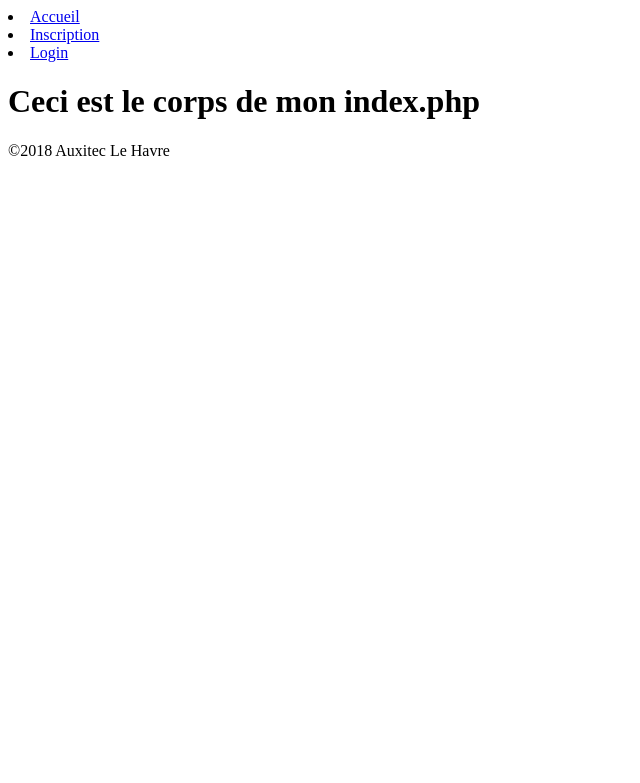
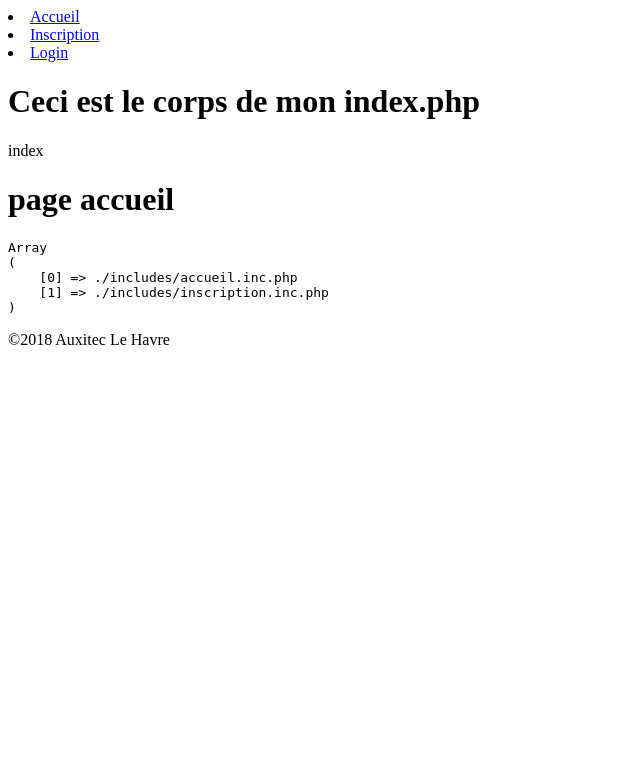
Before and after one commit to lemorvanmuriel/Auxitec, a PHP site: page /index.php?page=index in a window 1280 px wide. Shown: the top 783 px of the page, without its empty margins (0-640 px from the left). Run offline with PHP 8.4, Linux system fonts and the light colour scheme.

Commit message:
includes

```diff
--- /dev/null
+++ b/includes/accueil.inc.php
@@ -0,0 +1 @@
+<h1>page  accueil</h1>
--- /dev/null
+++ b/includes/inscription.inc.php
@@ -0,0 +1 @@
+<h1>page inscription</h1>
--- a/index.php
+++ b/index.php
@@ -8,6 +8,34 @@
 //phpinfo();
 include "./includes/header.php";
 
-echo '<h1>Ceci est le corps de mon index.php</h1>';
+echo "<h1>Ceci est le corps de mon index.php</h1>";
+/*
+if  (isset($_GET['page']) && $_GET['page']!="" ){
+    $page= $_GET['page'];
+}
+else{
+    $page="accueil";
+}
+*/
+// opérateur ternaire
+$page=(isset($_GET['page']) && $_GET['page']!="") ? $_GET['page'] : $page="accueil";
+echo $page;
+$page = "./includes/" . $page . ".inc.php";
+$files = glob("./includes/*.inc.php");
+if (in_array($page,$files))
+{
+    include $page;
+}
+else{
+    include "./includes/accueil.inc.php";
+}
+
+
+
+echo "<pre>";
+print_r($files);
+echo "</pre>";
+
+
 
 include "./includes/footer.php";
```
